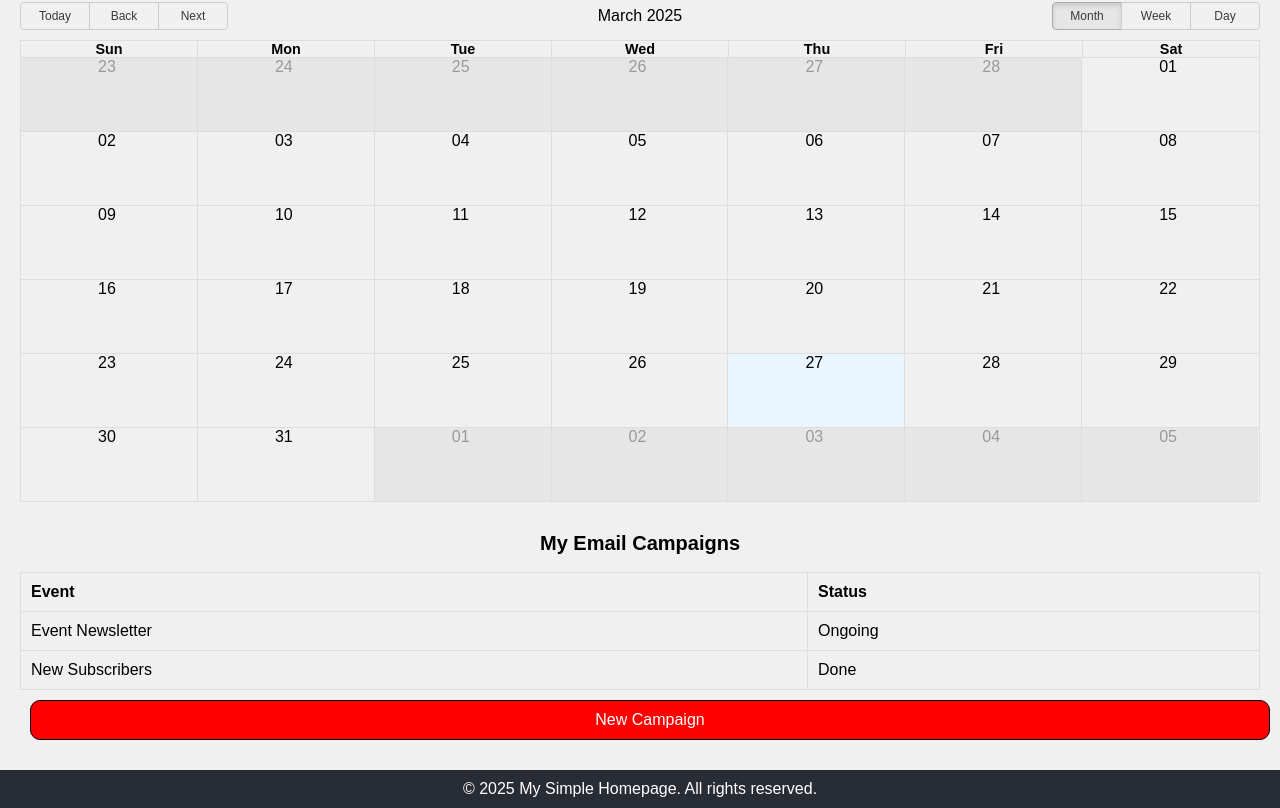
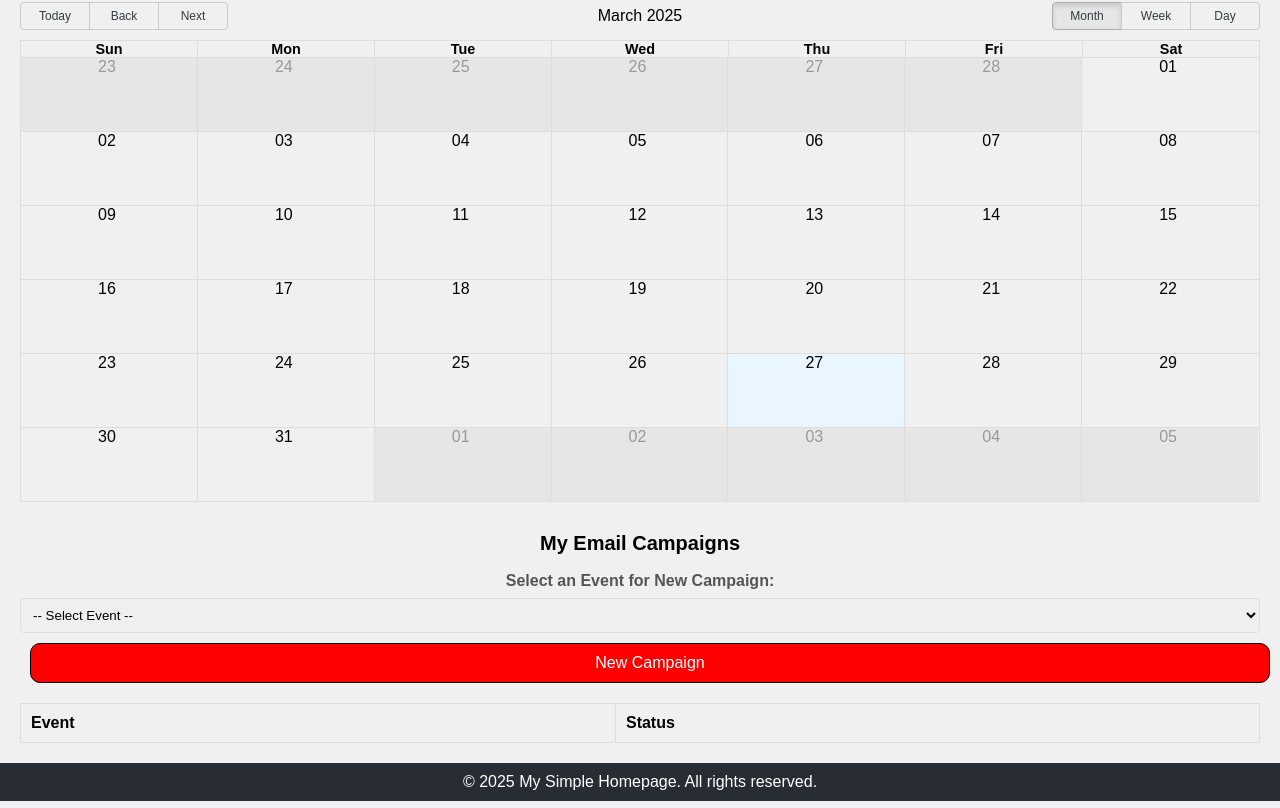
Before and after one commit to Atai-Askarov/soen-343, a React (Create React App) app in the folder frontend/sees-react/: page /Dashboard in a window 1280 px wide. Shown: the part 306-1114 px from the top of the page. Built offline with nearby package versions, Linux system fonts and the light colour scheme.

Commit message:
Email Logic Half

```diff
--- a/frontend/sees-react/src/pages/orgDashboard.jsx
+++ b/frontend/sees-react/src/pages/orgDashboard.jsx
@@ -6,22 +6,19 @@ import { Calendar, momentLocalizer, Views } from 'react-big-calendar';
 import 'react-big-calendar/lib/css/react-big-calendar.css';
 import moment from 'moment';
 
-
-
 const localizer = momentLocalizer(moment);
 
 const Dashboard = () => {
   const [user, setUser] = useState(null);
   const [events, setEvents] = useState([]);
-  const [campaigns, setCampaigns] = useState([
-    { id: 1, name: "Event Newsletter", status: "Ongoing" },
-    { id: 2, name: "New Subscribers", status: "Done" },
-  ]);
+  const [campaigns, setCampaigns] = useState([]);
+  const [selectedEventId, setSelectedEventId] = useState("");
   const [loading, setLoading] = useState(true);
   const [selectedEvent, setSelectedEvent] = useState(null);
-  const popupRef = useRef(null);  // Reference to popup
-  const [popupPosition, setPopupPosition] = useState({ x: 0, y: 0 }); // Store popup position
+  const popupRef = useRef(null);
+  const [popupPosition, setPopupPosition] = useState({ x: 0, y: 0 });
 
+  // Get user from local storage
   useEffect(() => {
     const storedUser = localStorage.getItem("user");
     if (storedUser) {
@@ -29,6 +26,7 @@ const Dashboard = () => {
     }
   }, []);
 
+  // Fetch events for the user
   useEffect(() => {
     if (user) {
       const fetchEvents = async () => {
@@ -48,44 +46,69 @@ const Dashboard = () => {
     }
   }, [user]);
 
-  const handleAddCampaign = () => {
+  // Handle adding a campaign
+  const handleAddCampaign = async () => {
+    if (!selectedEventId) {
+      alert("Please select an event before adding a campaign.");
+      return;
+    }
+
+    const selectedEvent = events.find(event => event.eventid === parseInt(selectedEventId));
+
     const newCampaign = {
       id: campaigns.length + 1,
-      name: `New Campaign ${campaigns.length + 1}`,
-      status: "Pending",
-    };
-    setCampaigns([...campaigns, newCampaign]);
+      name: `${selectedEvent.eventname}`,
+      status: "Sent!",
+      eventId: selectedEvent.eventid,
     };
 
+    setCampaigns([...campaigns, newCampaign]);
+    setSelectedEventId(""); // Reset the selection
+
+    try {
+      // Sending the eventId to the backend using a GET request
+      const response = await fetch(`http://127.0.0.1:5000/emailSending?eventId=${selectedEvent.eventid}`, {
+        method: 'GET',
+        headers: {
+          'Content-Type': 'application/json',
+        },
+      });
+
+      const data = await response.json();
+      if (response.ok) {
+        console.log("✅ Email sent successfully!", data);
+        alert(`Email sent for event: ${selectedEvent.eventname}`);
+      } else {
+        console.error("❗ Error sending email:", data);
+        alert(`Failed to send email: ${data.message || "Unknown error"}`);
+      }
+    } catch (error) {
+      console.error("❗ Network error:", error);
+      alert("Failed to connect to the server.");
+    }
+  };
+
+
+  // Convert events to a format compatible with Big Calendar
   const eventList = events.map(event => ({
     id: event.eventid,
     title: event.eventname,
     start: new Date(`${event.eventstarttime}`),
-    end: new Date(`${event.eventendtime}`)
+    end: new Date(`${event.eventendtime}`),
   }));
 
-  // Handle clicking on an event to show the popup
   const handleEventClick = (event, e) => {
-    // Get the position of the click event
     const { clientX, clientY } = e;
-
-    // Adjust position if necessary (optional: use getBoundingClientRect() to account for page scrolling and other offsets)
-    setPopupPosition({
-      x: clientX,
-      y: clientY,
-    });
+    setPopupPosition({ x: clientX, y: clientY });
     setSelectedEvent(event);
   };
 
-
-  // Close popup if clicked outside
   const handleOutsideClick = (e) => {
     if (popupRef.current && !popupRef.current.contains(e.target)) {
       setSelectedEvent(null);
     }
   };
 
-  // Attach the event listener to the document to detect outside clicks
   useEffect(() => {
     document.addEventListener("mousedown", handleOutsideClick);
     return () => {
@@ -99,6 +122,7 @@ const Dashboard = () => {
         {user ? `Welcome back, ${user.username}!` : "Loading..."}
       </h1>
 
+      {/* Events Section */}
       <div className="events-section">
         <h2 className="section-header">My Events:</h2>
 
@@ -120,7 +144,9 @@ const Dashboard = () => {
                   <td>{event.eventname}</td>
                   <td>{event.event_type}</td>
                   <td>{event.eventdate}</td>
-                  <td> <Link to={`/eventDashboard/${event.eventid}`}>Event Dashboard</Link></td>
+                  <td>
+                    <Link to={`/eventDashboard/${event.eventid}`}>Event Dashboard</Link>
+                  </td>
                 </tr>
               ))}
             </tbody>
@@ -130,6 +156,7 @@ const Dashboard = () => {
         )}
       </div>
 
+      {/* Calendar Section */}
       <div className="calendar-section">
         <h2 className="section-header">Event Calendar</h2>
         <Calendar
@@ -144,21 +171,22 @@ const Dashboard = () => {
         />
       </div>
 
+      {/* Event Details Popup */}
       {selectedEvent && (
         <div
           ref={popupRef}
           className="event-popup"
           style={{
             position: "absolute",
-      top: popupPosition.y + window.scrollY, // Add window.scrollY to account for page scrolling
-      left: popupPosition.x + window.scrollX, // Add window.scrollX to account for page scrolling
+            top: popupPosition.y + window.scrollY,
+            left: popupPosition.x + window.scrollX,
             backgroundColor: "white",
             padding: "10px",
             borderRadius: "10px",
             boxShadow: "0px 4px 6px rgba(0, 0, 0, 0.1)",
             zIndex: 1000,
             maxWidth: "300px",
-      fontSize: 14// Optional: Limit the max width of the popup
+            fontSize: 14,
           }}
         >
           <h3>Event Details</h3>
@@ -168,9 +196,25 @@ const Dashboard = () => {
         </div>
       )}
 
-
+      {/* Campaign Section */}
       <div className="campaigns-section">
         <h2 className="section-header">My Email Campaigns</h2>
+
+        {/* Event Selector for Campaign */}
+        <label>
+          Select an Event for New Campaign:
+          <select value={selectedEventId} onChange={(e) => setSelectedEventId(e.target.value)}>
+            <option value="">-- Select Event --</option>
+            {events.map((event) => (
+              <option key={event.eventid} value={event.eventid}>
+                {event.eventname}
+              </option>
+            ))}
+          </select>
+        </label>
+        <Button type="button" onClick={handleAddCampaign}>New Campaign</Button>
+
+        {/* Campaigns Table */}
         <table className="campaigns-table">
           <thead>
             <tr>
@@ -188,8 +232,6 @@ const Dashboard = () => {
           </tbody>
         </table>
       </div>
-
-      <Button type="button" onClick={handleAddCampaign}>New Campaign</Button>
     </div>
   );
 };
```
Also changed, not shown: 1 other file (tests, documents, lock files or other folders). Lines whose indentation alone changed are shown as unchanged.
